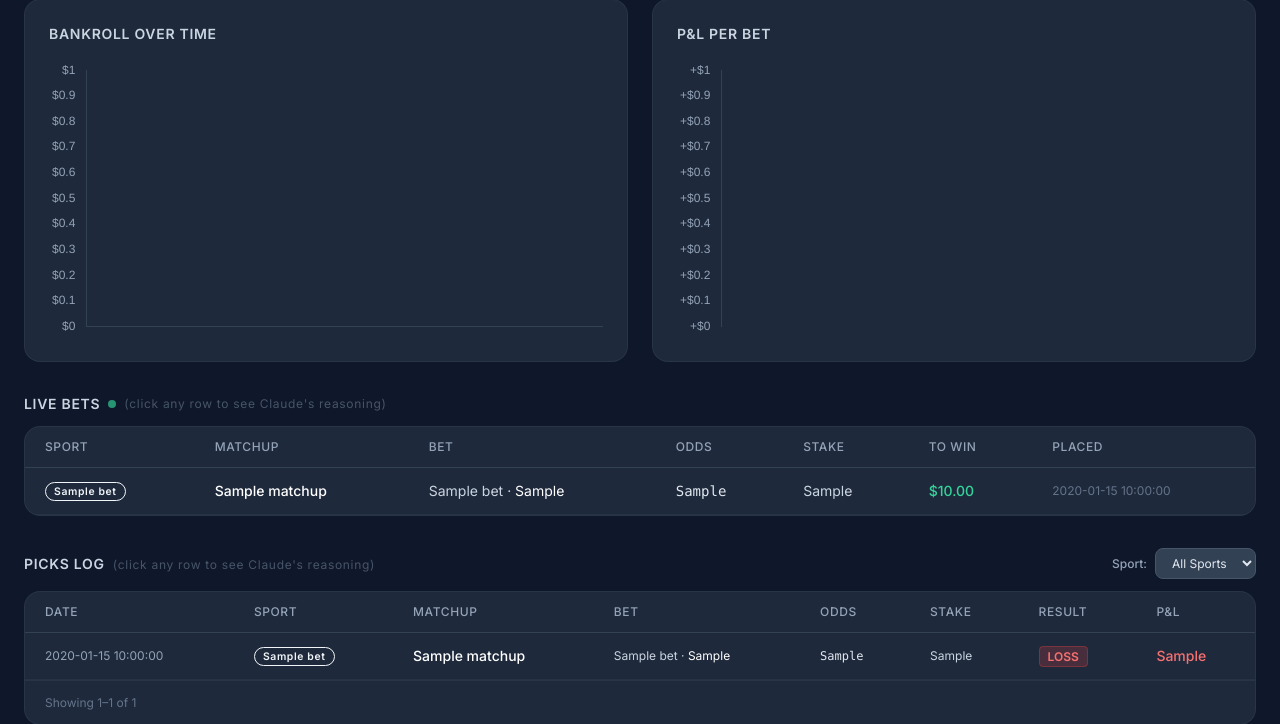
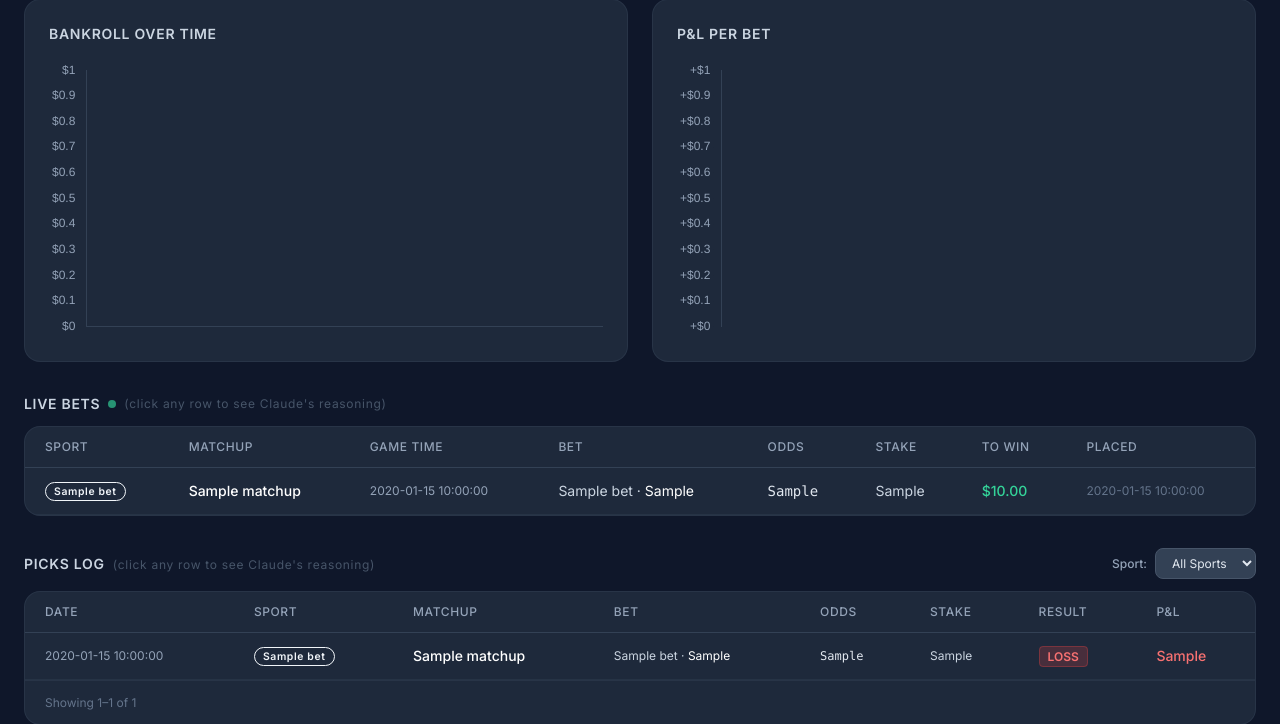
Before and after one commit to Andrew-Berman0/SportsBettingBot, a FastAPI app: template web/templates/index.html in a window 1280 px wide. Shown: the part 318-1042 px from the top of the page. Run offline with FastAPI, Linux system fonts and the light colour scheme; the template is opened without the code that fills it: most values are stand-ins (such as "Sample title", 1, 10 or a date in 2020); some libraries are stand-ins or nearby versions.

Commit message:
see last commit

```diff
--- a/web/app.py
+++ b/web/app.py
@@ -8,6 +8,9 @@ Public dashboard for the AI paper-trading sports betting experiment.
 import json
 from datetime import datetime, timezone
 from pathlib import Path
+from zoneinfo import ZoneInfo
+
+ET = ZoneInfo("America/New_York")
 
 from fastapi import FastAPI, Request
 from fastapi.responses import HTMLResponse
@@ -57,6 +60,12 @@ def _prepare_bet(bet: dict) -> dict:
     b["odds_str"]    = _fmt_odds(b.get("odds", 0))
     b["stake_str"]   = f"${b['stake']:.2f}"
     b["placed_date"] = _fmt_date(b.get("placed_at", ""), "%b %d, %H:%M UTC")
+    try:
+        ct = b.get("commence_time", "")
+        dt = datetime.fromisoformat(ct.replace("Z", "+00:00")).astimezone(ET)
+        b["game_time"] = dt.strftime("%-I:%M %p ET · %b %-d")
+    except Exception:
+        b["game_time"] = ""
     b["to_win"]      = b.get("potential_payout", 0) - b.get("stake", 0)
 
     if b.get("status") in ("won", "lost"):
--- a/web/templates/index.html
+++ b/web/templates/index.html
@@ -6,6 +6,16 @@
   <title>WWAID — What Would AI Do?</title>
   <link rel="icon" type="image/svg+xml" href="/static/favicon.svg">
   <link rel="shortcut icon" href="/static/favicon.svg">
+  <!-- Open Graph / social sharing -->
+  <meta property="og:type"        content="website">
+  <meta property="og:url"         content="https://wwaid.live/">
+  <meta property="og:title"       content="WWAID — What Would AI Do?">
+  <meta property="og:description" content="An AI-powered paper trading sports betting experiment. Watch Claude analyze games in real time.">
+  <meta property="og:image"       content="https://wwaid.live/static/og-image.png">
+  <meta name="twitter:card"       content="summary_large_image">
+  <meta name="twitter:title"      content="WWAID — What Would AI Do?">
+  <meta name="twitter:description" content="An AI-powered paper trading sports betting experiment. Watch Claude analyze games in real time.">
+  <meta name="twitter:image"      content="https://wwaid.live/static/og-image.png">
   <script src="https://cdn.tailwindcss.com"></script>
   <script src="https://cdn.jsdelivr.net/npm/chart.js@4.4.0/dist/chart.umd.min.js"></script>
   <link rel="preconnect" href="https://fonts.googleapis.com" />
@@ -118,6 +128,7 @@
             <tr class="border-b border-slate-700 text-xs text-slate-400 uppercase tracking-wider">
               <th class="px-5 py-3 text-left font-medium">Sport</th>
               <th class="px-5 py-3 text-left font-medium">Matchup</th>
+              <th class="px-5 py-3 text-left font-medium">Game Time</th>
               <th class="px-5 py-3 text-left font-medium">Bet</th>
               <th class="px-5 py-3 text-left font-medium">Odds</th>
               <th class="px-5 py-3 text-left font-medium">Stake</th>
@@ -133,6 +144,7 @@
                 <span class="sport-pill sport-{{ bet.sport_label | lower }}">{{ bet.sport_label }}</span>
               </td>
               <td class="px-5 py-3 font-medium text-white">{{ bet.matchup }}</td>
+              <td class="px-5 py-3 text-slate-400 text-xs">{{ bet.game_time }}</td>
               <td class="px-5 py-3 text-slate-300">{{ bet.bet_label }} · <span class="text-white">{{ bet.bet_team }}</span></td>
               <td class="px-5 py-3 font-mono text-slate-200">{{ bet.odds_str }}</td>
               <td class="px-5 py-3 text-slate-300">{{ bet.stake_str }}</td>
@@ -141,7 +153,7 @@
             </tr>
 
             <tr id="ob-{{ loop.index }}" class="reasoning-row border-b border-slate-700/40 bg-slate-900/60">
-              <td colspan="7" class="px-6 py-5">
+              <td colspan="8" class="px-6 py-5">
                 <div class="flex gap-6">
                   <div class="flex-1">
                     <p class="text-xs font-semibold text-blue-400 uppercase tracking-wider mb-2">Claude's Reasoning</p>
```
